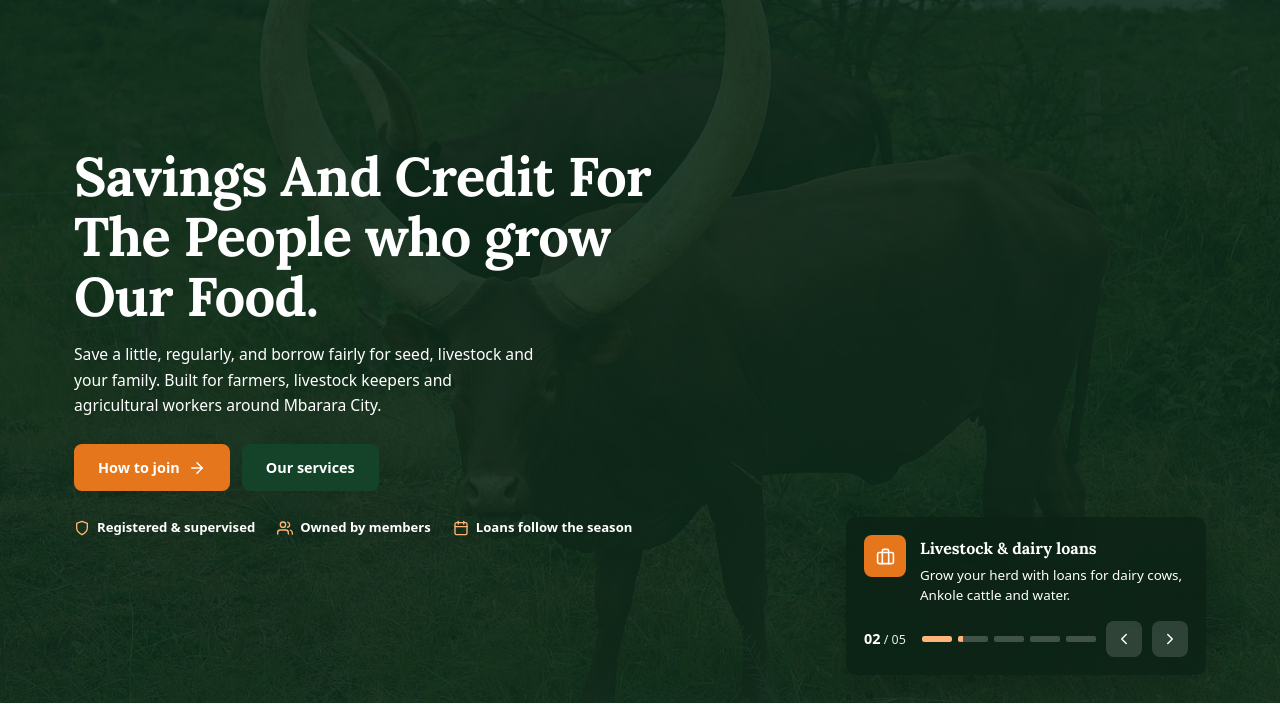
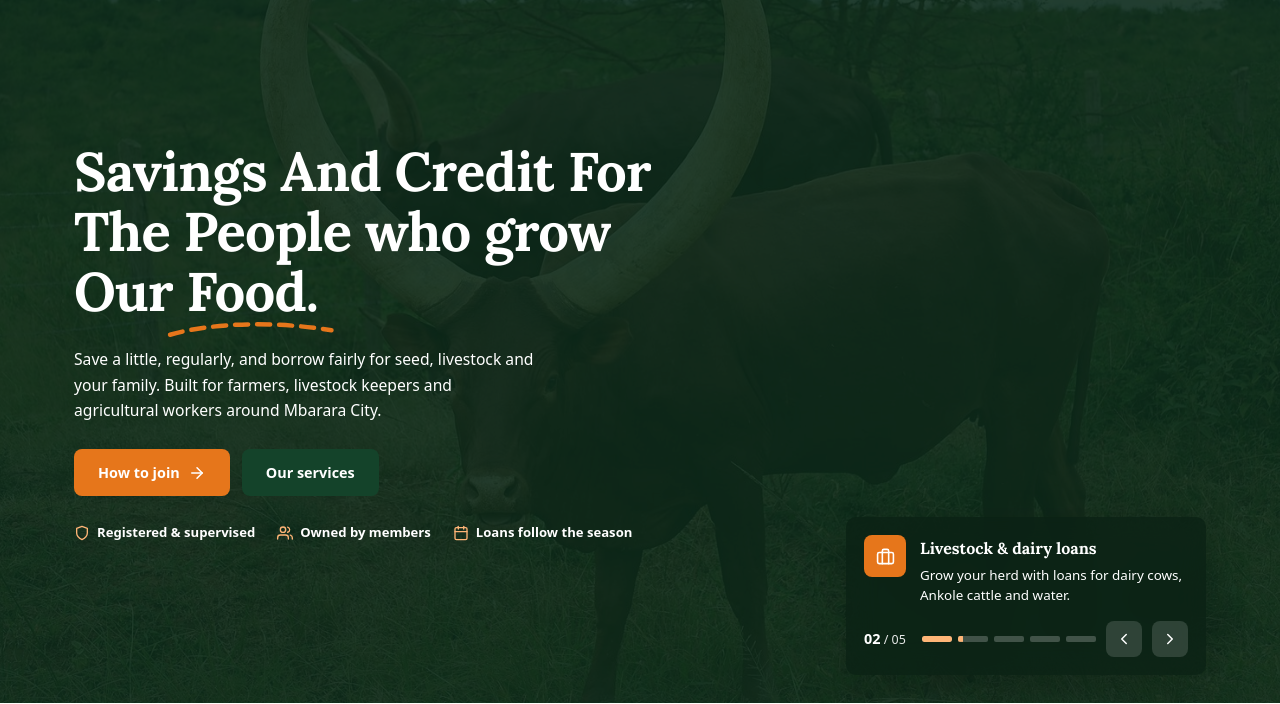
Before and after one commit to Nelson211-0ss/uawf-sacco, a plain HTML site: page index.html in a window 1280 px wide. Shown: the part 97-801 px from the top of the page. Drawn offline with nearby package versions, Linux system fonts and the light colour scheme; a web font is replaced by a local one.

Commit message:
Add orange dashed curve under the end of the hero heading
The curve sits under "Our Food." and draws in from left to right
after the heading words appear.

```diff
--- a/index.html
+++ b/index.html
@@ -164,7 +164,7 @@
 
     <div class="container hero-inner">
       <div class="hero-copy">
-        <h1 class="hero-title"><span class="hero-line">Savings And Credit For</span> <span class="hero-line">The People who grow</span> <span class="hero-line">Our Food.</span></h1>
+        <h1 class="hero-title"><span class="hero-line">Savings And Credit For</span> <span class="hero-line">The People who grow</span> <span class="hero-line hero-line-last">Our Food.<svg class="hero-swoosh" viewBox="0 0 220 30" preserveAspectRatio="none" aria-hidden="true" focusable="false"><path d="M4 22 C 60 6, 140 4, 216 16" fill="none" stroke="#E6761B" stroke-width="4" stroke-linecap="round" stroke-dasharray="12 9" vector-effect="non-scaling-stroke"/></svg></span></h1>
         <p class="hero-lead hero-anim" style="--d:0.5s">Save a little, regularly, and borrow fairly for seed, livestock and your family. Built for farmers, livestock keepers and agricultural workers around Mbarara City.</p>
         <div class="hero-buttons hero-anim" style="--d:0.62s">
           <a href="index.html#membership" class="btn btn-orange">How to join <i data-feather="arrow-right"></i></a>
--- a/script.js
+++ b/script.js
@@ -56,6 +56,7 @@
       ? Array.prototype.map.call(lineEls, function (el) { return el.textContent.trim(); })
       : [heroTitle.textContent.trim()];
     heroTitle.setAttribute("aria-label", lines.join(" "));
+    var swoosh = heroTitle.querySelector(".hero-swoosh");
     heroTitle.textContent = "";
     var wordIndex = 0;
     lines.forEach(function (line, li) {
@@ -80,6 +81,11 @@
         if (i < words.length - 1) lineWrap.appendChild(document.createTextNode(" "));
       });
       if (lineEls.length && li < lines.length - 1) heroTitle.appendChild(document.createTextNode(" "));
+      /* the orange dashed curve sits under the last line */
+      if (swoosh && li === lines.length - 1) {
+        lineWrap.classList.add("hero-line-last");
+        lineWrap.appendChild(swoosh);
+      }
     });
   }
 
--- a/styles.css
+++ b/styles.css
@@ -277,12 +277,30 @@ header.site-header.mega-open { background: var(--white); box-shadow: none; }
 }
 .hero-copy { max-width: 720px; }
 .hero-line { display: block; white-space: nowrap; }
+/* Orange dashed curve under the end of the heading */
+.hero-line-last { position: relative; width: fit-content; }
+.hero-swoosh {
+  position: absolute;
+  left: 38%;
+  right: -10%;
+  bottom: -0.36em;
+  width: auto;
+  height: 0.42em;
+  max-width: none;
+  overflow: visible;
+  pointer-events: none;
+  clip-path: inset(0 0 0 0);
+}
+.hero-swoosh path { stroke-width: 4.5px; stroke-dasharray: 13px 9px; }
+.js .hero-swoosh { clip-path: inset(0 100% 0 0); animation: swooshDraw 0.9s var(--ease) 0.95s forwards; }
+.is-loading .hero-swoosh { animation-play-state: paused; }
+@keyframes swooshDraw { to { clip-path: inset(0 0 0 0); } }
 
 .hero h1 {
   color: #fff;
   font-size: clamp(2.1rem, 4.3vw, 3.4rem);
   line-height: 1.1;
-  margin-bottom: 16px;
+  margin-bottom: 26px;
 }
 .hero-lead { font-size: clamp(0.98rem, 1.2vw, 1.08rem); line-height: 1.6; max-width: 52ch; color: #fff; margin-bottom: 0; }
 .hero-buttons { display: flex; gap: 12px; flex-wrap: wrap; margin-top: 26px; }
@@ -1779,7 +1797,10 @@ main > .section:last-child { padding-bottom: calc(clamp(72px, 10vw, 112px) + 90p
   .hero { padding-top: calc(var(--header-h) + 20px); }
   .hero-inner { justify-items: center; gap: 24px; }
   .hero-copy { max-width: 440px; margin: 0 auto; text-align: center; }
-  .hero h1 { font-size: clamp(1.45rem, 7.4vw, 2.1rem); line-height: 1.16; margin-bottom: 12px; }
+  .hero h1 { font-size: clamp(1.45rem, 7.4vw, 2.1rem); line-height: 1.16; margin-bottom: 20px; }
+  .hero-line-last { margin-inline: auto; }
+  .hero-swoosh { bottom: -0.4em; height: 0.46em; }
+  .hero-swoosh path { stroke-width: 3.5px; stroke-dasharray: 9px 6px; }
   .hero-lead { font-size: 0.92rem; line-height: 1.55; max-width: 36ch; margin: 0 auto; }
   .hero-buttons { justify-content: center; gap: 10px; margin-top: 20px; }
   .hero-buttons .btn { flex: 1 1 0; max-width: 190px; padding: 11px 12px; font-size: 0.85rem; }
```
